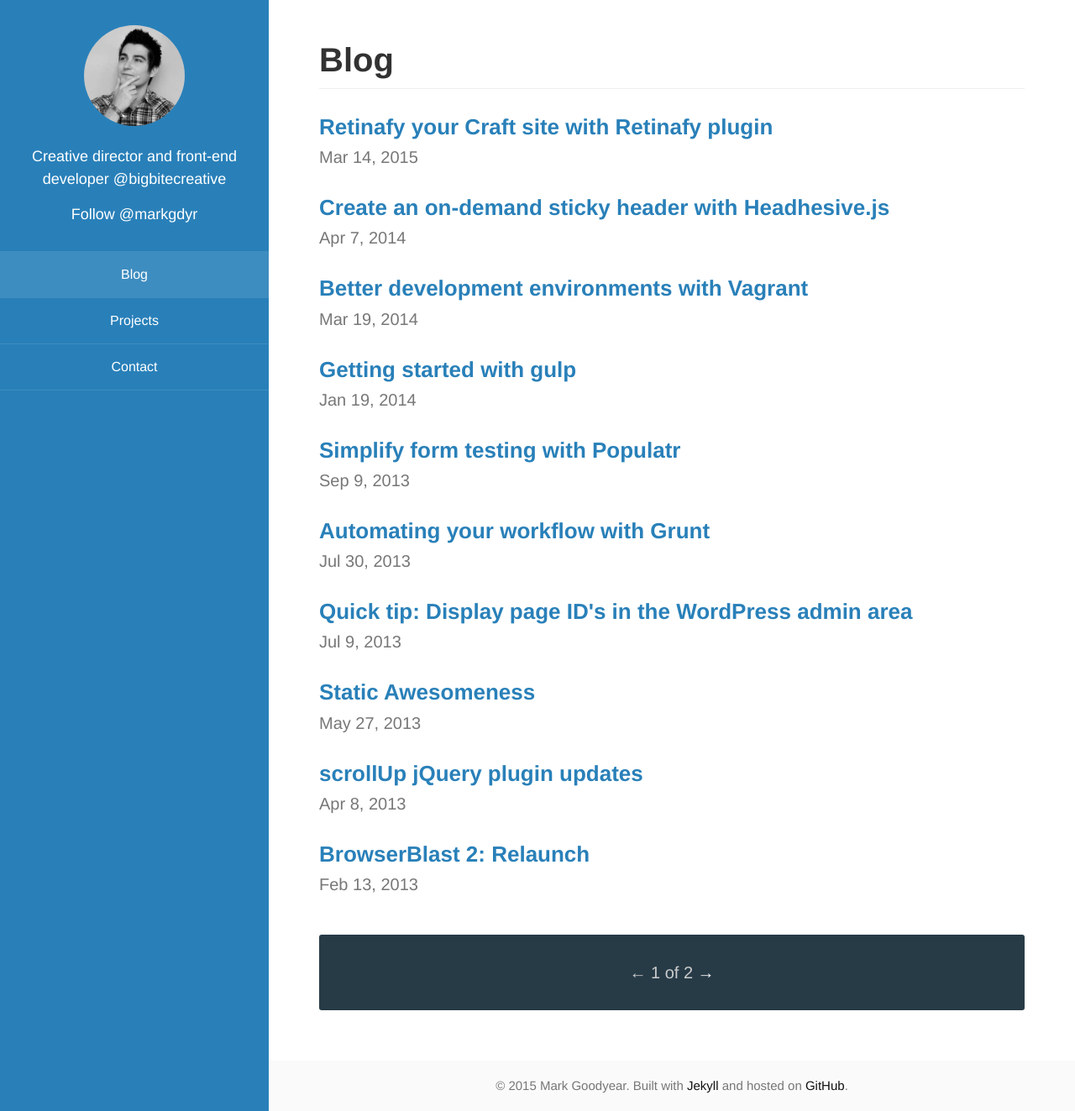
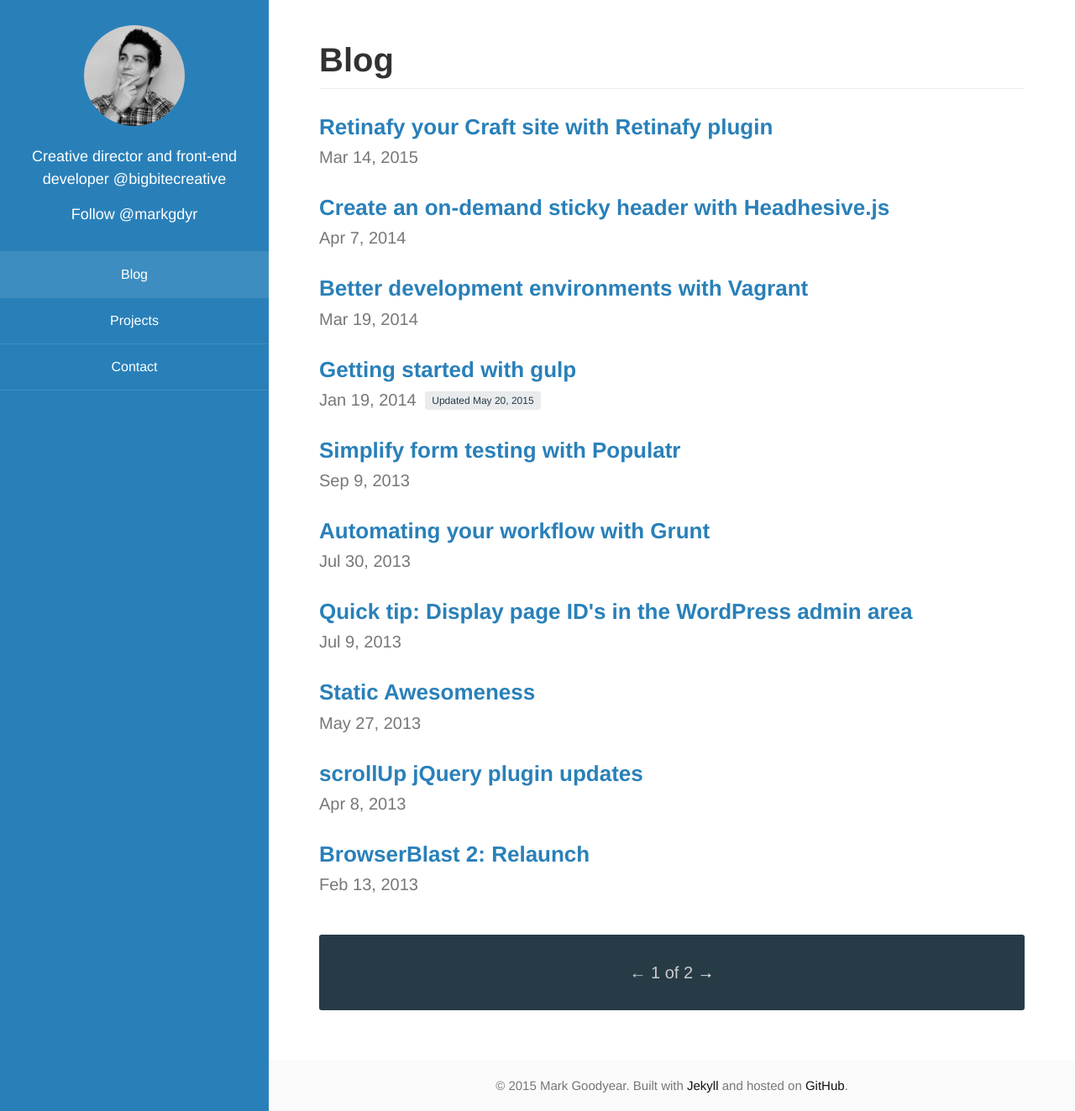
Before and after one commit to markgoodyear/markgoodyear.github.io, a Jekyll site: the page built from blog/index.html, in a window 1280 px wide and 1323 px high. Shown: the whole window at 84% size. Built offline with Jekyll 4.4.1, drawn with Linux system fonts in a browser that asks for light colours; the list of posts is cut into pages by our own code; comment, search, counter and statistics services are not loaded; a file with an impossible date is left out.

Commit message:
Add updated post tag

```diff
--- a/_posts/2014-01-19-getting-started-with-gulp.md
+++ b/_posts/2014-01-19-getting-started-with-gulp.md
@@ -4,6 +4,7 @@
 layout: post
 published: true
 date: 2014-01-19
+updated: 2015-05-20
 ---
 
 <div class="callout  callout--info  callout--small">
--- a/_scss/components/_post-list.scss
+++ b/_scss/components/_post-list.scss
@@ -14,3 +14,14 @@
 .post__meta {
   color: palette(grey, mid-dark);
 }
+
+.post__updated {
+  vertical-align: middle;
+  font-size: rem(12px);
+  margin-left: 5px;
+  padding: 4px 8px;
+  border-radius: 3px;
+  // background: palette(grey, x-light);
+  background: tint(palette(secondary), 90%);
+  color: palette(secondary);
+}
--- a/blog/index.html
+++ b/blog/index.html
@@ -13,6 +13,7 @@
           <a class="post-list__link" href="{{ post.url | prepend: site.baseurl }}">{{ post.title }}</a>
         </h2>
         <span class="post-list__meta  post__meta">{{ post.date | date: "%b %-d, %Y" }}</span>
+        {% if post.updated %}<small class="post__updated">Updated {{ post.updated | date: "%b %-d, %Y" }}</small>{% endif %}
       </li>
     {% endfor %}
   </ul>
```
